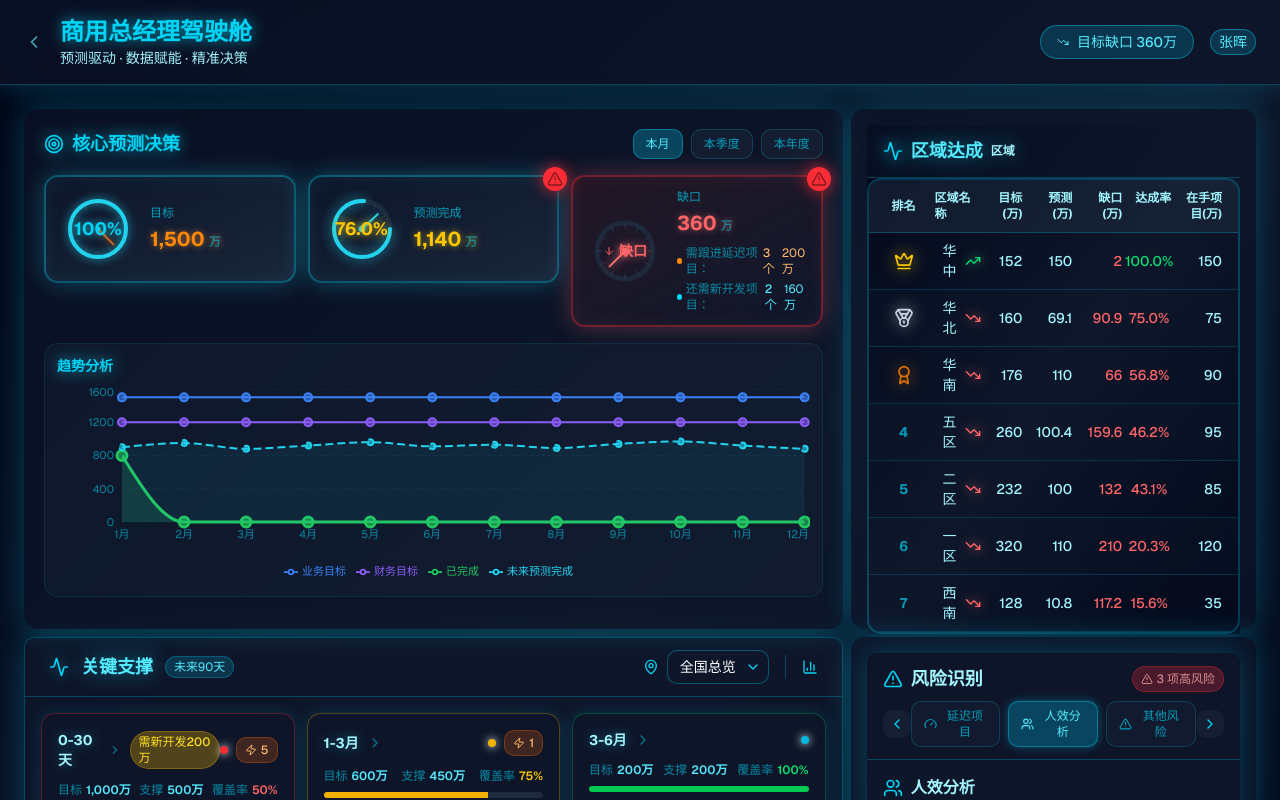
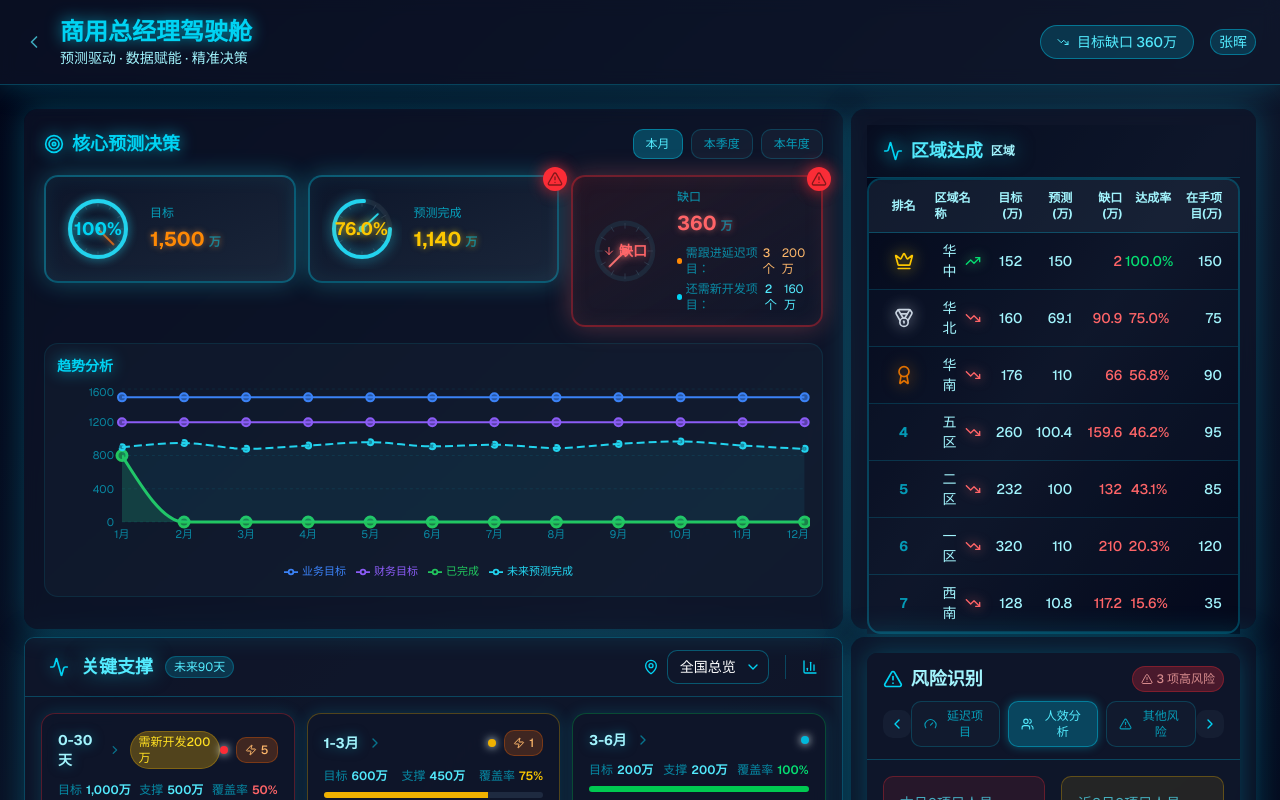
Before and after one commit to navylee1990/coze_jsc, a Next.js app: page /gm in a window 1280 px wide. Shown: the top 800 px of the page. Built offline with nearby package versions, Linux system fonts and the light colour scheme.

Commit message:
refactor: 删除风险识别模块各Tab内部标题，简化界面

```diff
--- a/src/components/RiskIdentificationPanel.tsx
+++ b/src/components/RiskIdentificationPanel.tsx
@@ -343,11 +343,6 @@ export default function RiskIdentificationPanel({
         {/* Tab 0: 延迟项目 */}
         {currentTab === 0 && (
           <div className="space-y-3 animate-in fade-in duration-300">
-            <div className="flex items-center gap-2 mb-3">
-              <Gauge className={cn('w-5 h-5 text-cyan-400')} />
-              <h4 className={cn('text-base font-semibold', DASHBOARD_STYLES.textSecondary)}>延迟项目仪表盘</h4>
-            </div>
-
             {/* 仪表盘卡片网格 */}
             <div className="grid grid-cols-4 gap-3 mb-3">
               {delayedProjects.map((item, index) => (
@@ -419,10 +414,6 @@ export default function RiskIdentificationPanel({
         {/* Tab 1: 人效分析 */}
         {currentTab === 1 && (
           <div className="space-y-3 animate-in fade-in duration-300">
-            <div className="flex items-center gap-2 mb-3">
-              <Users className={cn('w-5 h-5 text-cyan-400')} />
-              <h4 className={cn('text-base font-semibold', DASHBOARD_STYLES.textSecondary)}>人效分析</h4>
-            </div>
             <div className="grid grid-cols-2 gap-4">
               <div
                 className={cn(
@@ -459,10 +450,6 @@ export default function RiskIdentificationPanel({
         {/* Tab 2: 其他风险 */}
         {currentTab === 2 && (
           <div className="space-y-3 animate-in fade-in duration-300">
-            <div className="flex items-center gap-2 mb-3">
-              <AlertTriangle className={cn('w-5 h-5 text-cyan-400')} />
-              <h4 className={cn('text-base font-semibold', DASHBOARD_STYLES.textSecondary)}>其他风险</h4>
-            </div>
             {otherRisks.map((risk, index) => (
               <div
                 key={index}
```
